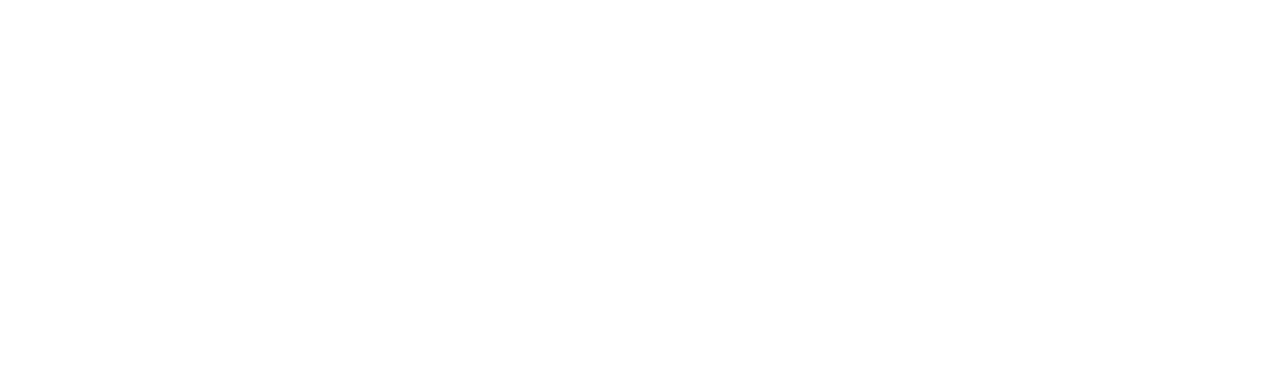
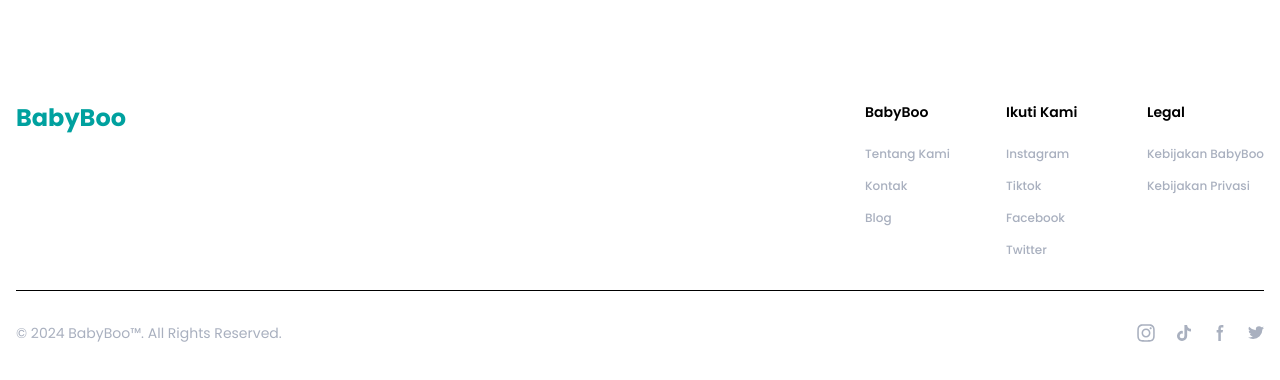
Before and after one commit to FullStuckEngineer/Web-Client, a Next.js app: page / in a window 1280 px wide. Shown: the part 512-892 px from the top of the page. Before the commit the page ends 800 px from the top, so only its background shows below. Built offline with nearby package versions, Linux system fonts and the light colour scheme; no server answers.

Commit message:
add:Footer component

```diff
--- a/package.json
+++ b/package.json
@@ -9,12 +9,12 @@
     "lint": "next lint"
   },
   "dependencies": {
-    "@phosphor-icons/react": "^2.0.14",
+    "@phosphor-icons/react": "^2.1.5",
     "axios": "^1.6.8",
     "next": "14.2.3",
     "next-auth": "^4.24.7",
-    "react": "^18",
-    "react-dom": "^18"
+    "react": "^18.3.1",
+    "react-dom": "^18.3.1"
   },
   "devDependencies": {
     "postcss": "^8",
--- a/src/app/layout.js
+++ b/src/app/layout.js
@@ -3,6 +3,7 @@
 import "./globals.css";
 import Head from "next/head";
 import SessionProviderWrapper from "@/components/layouts/SessionProviderWrapper";
+import Footer from "@/components/layouts/Footer";
 
 const poppins = Poppins({
   subsets: ["latin"],
@@ -22,6 +23,7 @@
         <SessionProviderWrapper session={session}>
           <Navbar />
           {children}
+          <Footer />
         </SessionProviderWrapper>
       </body>
     </html>
--- a/src/app/page.js
+++ b/src/app/page.js
@@ -4,7 +4,7 @@
   return (
     <div>
 
-      <h1>Welcome to the Home Page</h1>
+      <h1 >Welcome to the Home Page</h1>
       <CardProduct/>
     </div>
   );
--- a/src/app/products/[slug]/page.js
+++ b/src/app/products/[slug]/page.js
@@ -0,0 +1,12 @@
+import ProductsViews from "@/components/views/products";
+import React from "react";
+
+const ProductsPage = () => {
+  return (
+    <div>
+      <ProductsViews />
+    </div>
+  );
+};
+
+export default ProductsPage;
--- /dev/null
+++ b/src/components/layouts/Footer/index.jsx
@@ -0,0 +1,194 @@
+import React from "react";
+
+function Footer() {
+  return (
+    <div>
+      <footer className="bg-color-primary pt-24 pb-10">
+        <div className="mx-auto w-full max-w-screen-xl p-4 py-6 lg:py-8">
+          <div className="md:flex md:justify-between">
+            <div className="mb-6 md:mb-0">
+              <a href="/" className="flex items-center">
+                <span className="self-center text-2xl font-bold text-color-green hover:text-color-greenhover whitespace-nowrap">
+                  BabyBoo
+                </span>
+              </a>
+            </div>
+            <div className="grid grid-cols-2 gap-8 sm:gap-6 sm:grid-cols-3">
+              <div>
+                <h2 className="mb-6 text-sm font-semibold text-color-dark">
+                  BabyBoo
+                </h2>
+                <ul className="text-color-grey dark:text-color-grey font-medium text-xs space-y-4">
+                  <li className="">
+                    <a
+                      href="/tetang-kami"
+                      className=" hover:text-color-greenhover"
+                    >
+                      Tentang Kami
+                    </a>
+                  </li>
+                  <li>
+                    <a href="/kontak" className="hover:text-color-greenhover">
+                      Kontak
+                    </a>
+                  </li>
+                  <li>
+                    <a href="/blog" className="hover:text-color-greenhover">
+                      Blog
+                    </a>
+                  </li>
+                </ul>
+              </div>
+              <div>
+                <h2 className="mb-6 text-sm font-semibold text-color-dark  ">
+                  Ikuti Kami
+                </h2>
+                <ul className="text-color-grey dark:text-color-grey font-medium text-xs space-y-4">
+                  <li className="">
+                    <a
+                      href="https://intagram.com/"
+                      className="hover:text-color-greenhover"
+                    >
+                      Instagram
+                    </a>
+                  </li>
+                  <li>
+                    <a
+                      href="https://tiktok.com/"
+                      className="hover:text-color-greenhover"
+                    >
+                      Tiktok
+                    </a>
+                  </li>
+                  <li>
+                    <a
+                      href="https://facebook.com"
+                      className="hover:text-color-greenhover"
+                    >
+                      Facebook
+                    </a>
+                  </li>
+                  <li>
+                    <a
+                      href="https://twitter/com"
+                      className="hover:text-color-greenhover"
+                    >
+                      Twitter
+                    </a>
+                  </li>
+                </ul>
+              </div>
+              <div>
+                <h2 className="mb-6 text-sm font-semibold text-color-dark ">
+                  Legal
+                </h2>
+                <ul className="text-color-grey dark:text-color-grey font-medium text-xs space-y-4">
+                  <li className="">
+                    <a href="#" className="hover:text-color-greenhover">
+                      Kebijakan BabyBoo
+                    </a>
+                  </li>
+                  <li>
+                    <a href="#" className="hover:text-color-greenhover">
+                      Kebijakan Privasi
+                    </a>
+                  </li>
+                </ul>
+              </div>
+            </div>
+          </div>
+          <hr className="my-6 border-gray-200 sm:mx-auto dark:border-gray-700 lg:my-8" />
+          <div className="sm:flex sm:items-center sm:justify-between">
+            <span className="text-sm text-color-grey sm:text-center ">
+              © 2024{" "}
+              <a href="/" className="hover:text-color-greenhover">
+                BabyBoo™
+              </a>
+              . All Rights Reserved.
+            </span>
+            <div className="flex justify-center items-center md:gap-5 gap-3 mt-4 sm:justify-between sm:mt-0">
+              <a
+                href="#"
+                className="text-color-grey hover:text-color-greenhover "
+              >
+                <svg
+                  className="w-5 h-5"
+                  aria-hidden="true"
+                  xmlns="http://www.w3.org/2000/svg"
+                  viewBox="0 0 448 512"
+                  fill="currentColor"
+                >
+                  <path
+                    fill-rule="evenodd"
+                    d="M224.1 141c-63.6 0-114.9 51.3-114.9 114.9s51.3 114.9 114.9 114.9S339 319.5 339 255.9 287.7 141 224.1 141zm0 189.6c-41.1 0-74.7-33.5-74.7-74.7s33.5-74.7 74.7-74.7 74.7 33.5 74.7 74.7-33.6 74.7-74.7 74.7zm146.4-194.3c0 14.9-12 26.8-26.8 26.8-14.9 0-26.8-12-26.8-26.8s12-26.8 26.8-26.8 26.8 12 26.8 26.8zm76.1 27.2c-1.7-35.9-9.9-67.7-36.2-93.9-26.2-26.2-58-34.4-93.9-36.2-37-2.1-147.9-2.1-184.9 0-35.8 1.7-67.6 9.9-93.9 36.1s-34.4 58-36.2 93.9c-2.1 37-2.1 147.9 0 184.9 1.7 35.9 9.9 67.7 36.2 93.9s58 34.4 93.9 36.2c37 2.1 147.9 2.1 184.9 0 35.9-1.7 67.7-9.9 93.9-36.2 26.2-26.2 34.4-58 36.2-93.9 2.1-37 2.1-147.8 0-184.8zM398.8 388c-7.8 19.6-22.9 34.7-42.6 42.6-29.5 11.7-99.5 9-132.1 9s-102.7 2.6-132.1-9c-19.6-7.8-34.7-22.9-42.6-42.6-11.7-29.5-9-99.5-9-132.1s-2.6-102.7 9-132.1c7.8-19.6 22.9-34.7 42.6-42.6 29.5-11.7 99.5-9 132.1-9s102.7-2.6 132.1 9c19.6 7.8 34.7 22.9 42.6 42.6 11.7 29.5 9 99.5 9 132.1s2.7 102.7-9 132.1z"
+                    clip-rule="evenodd"
+                  />
+                </svg>
+                <span className="sr-only">Instagram page</span>
+              </a>
+              <a
+                href="#"
+                className="text-color-grey hover:text-color-greenhover "
+              >
+                <svg
+                  className="w-4 h-4"
+                  aria-hidden="true"
+                  xmlns="http://www.w3.org/2000/svg"
+                  fill="currentColor"
+                  viewBox="0 0 448 512"
+                >
+                  <path
+                    fill-rule="evenodd"
+                    d="M448 209.9a210.1 210.1 0 0 1 -122.8-39.3V349.4A162.6 162.6 0 1 1 185 188.3V278.2a74.6 74.6 0 1 0 52.2 71.2V0l88 0a121.2 121.2 0 0 0 1.9 22.2h0A122.2 122.2 0 0 0 381 102.4a121.4 121.4 0 0 0 67 20.1z"
+                    clip-rule="evenodd"
+                  />
+                </svg>
+                <span className="sr-only">Tiktok page</span>
+              </a>
+              <a
+                href="#"
+                className="text-color-grey hover:text-color-greenhover "
+              >
+                <svg
+                  className="w-4 h-4"
+                  aria-hidden="true"
+                  xmlns="http://www.w3.org/2000/svg"
+                  fill="currentColor"
+                  viewBox="0 0 8 19"
+                >
+                  <path
+                    fill-rule="evenodd"
+                    d="M6.135 3H8V0H6.135a4.147 4.147 0 0 0-4.142 4.142V6H0v3h2v9.938h3V9h2.021l.592-3H5V3.591A.6.6 0 0 1 5.592 3h.543Z"
+                    clip-rule="evenodd"
+                  />
+                </svg>
+                <span className="sr-only">Facebook page</span>
+              </a>
+              <a
+                href="#"
+                className="text-color-grey hover:text-color-greenhover "
+              >
+                <svg
+                  className="w-4 h-4"
+                  aria-hidden="true"
+                  xmlns="http://www.w3.org/2000/svg"
+                  fill="currentColor"
+                  viewBox="0 0 20 17"
+                >
+                  <path
+                    fill-rule="evenodd"
+                    d="M20 1.892a8.178 8.178 0 0 1-2.355.635 4.074 4.074 0 0 0 1.8-2.235 8.344 8.344 0 0 1-2.605.98A4.13 4.13 0 0 0 13.85 0a4.068 4.068 0 0 0-4.1 4.038 4 4 0 0 0 .105.919A11.705 11.705 0 0 1 1.4.734a4.006 4.006 0 0 0 1.268 5.392 4.165 4.165 0 0 1-1.859-.5v.05A4.057 4.057 0 0 0 4.1 9.635a4.19 4.19 0 0 1-1.856.07 4.108 4.108 0 0 0 3.831 2.807A8.36 8.36 0 0 1 0 14.184 11.732 11.732 0 0 0 6.291 16 11.502 11.502 0 0 0 17.964 4.5c0-.177 0-.35-.012-.523A8.143 8.143 0 0 0 20 1.892Z"
+                    clip-rule="evenodd"
+                  />
+                </svg>
+                <span className="sr-only">Twitter page</span>
+              </a>
+            </div>
+          </div>
+        </div>
+      </footer>
+    </div>
+  );
+}
+
+export default Footer;
--- a/src/components/ui/CardProduct/index.jsx
+++ b/src/components/ui/CardProduct/index.jsx
@@ -7,7 +7,7 @@
 export const CardProduct = () => {
   return (
     <header className="w-full max-w-xs bg-color-secondary border border-color-secondary rounded-lg shadow-md flex flex-col justify-between mx-3 my-2">
-      <Link href={"/product/:id"}>
+      <Link href={"/products/:id"}>
         <img
           src=""
           className="p-8 rounded-t-lg h-60 w-full object-cover"
--- a/src/components/views/cart/CartSummary.jsx
+++ b/src/components/views/cart/CartSummary.jsx
@@ -3,7 +3,7 @@
 
 export default function CartSummary({ totalCost }) {
   return (
-    <div className="flex lg:flex-col flex-row justify-between items-start fixed h-auto lg:bottom-auto bottom-0 lg:right-24 right-0 bg-color-primary lg:shadow-md shadow-inner w-full lg:w-1/4 px-6 pt-8 pb-10 rounded-lg">
+    <div className="flex fixed lg:flex-col flex-row justify-between items-start h-auto lg:bottom-auto bottom-0 lg:right-24 right-0 bg-color-primary lg:shadow-md shadow-inner w-full lg:w-1/4 px-6 pt-8 pb-10 rounded-lg">
       <h2 className="font-bold lg:text-lg text-xl">Ringkasan belanja</h2>
       <div className="flex flex-col lg:w-full w-1/2 gap-4">
         <h3 className="flex flex-row items-center justify-between">
```
Also changed, not shown: 1 other file (tests, documents, lock files or other folders).
